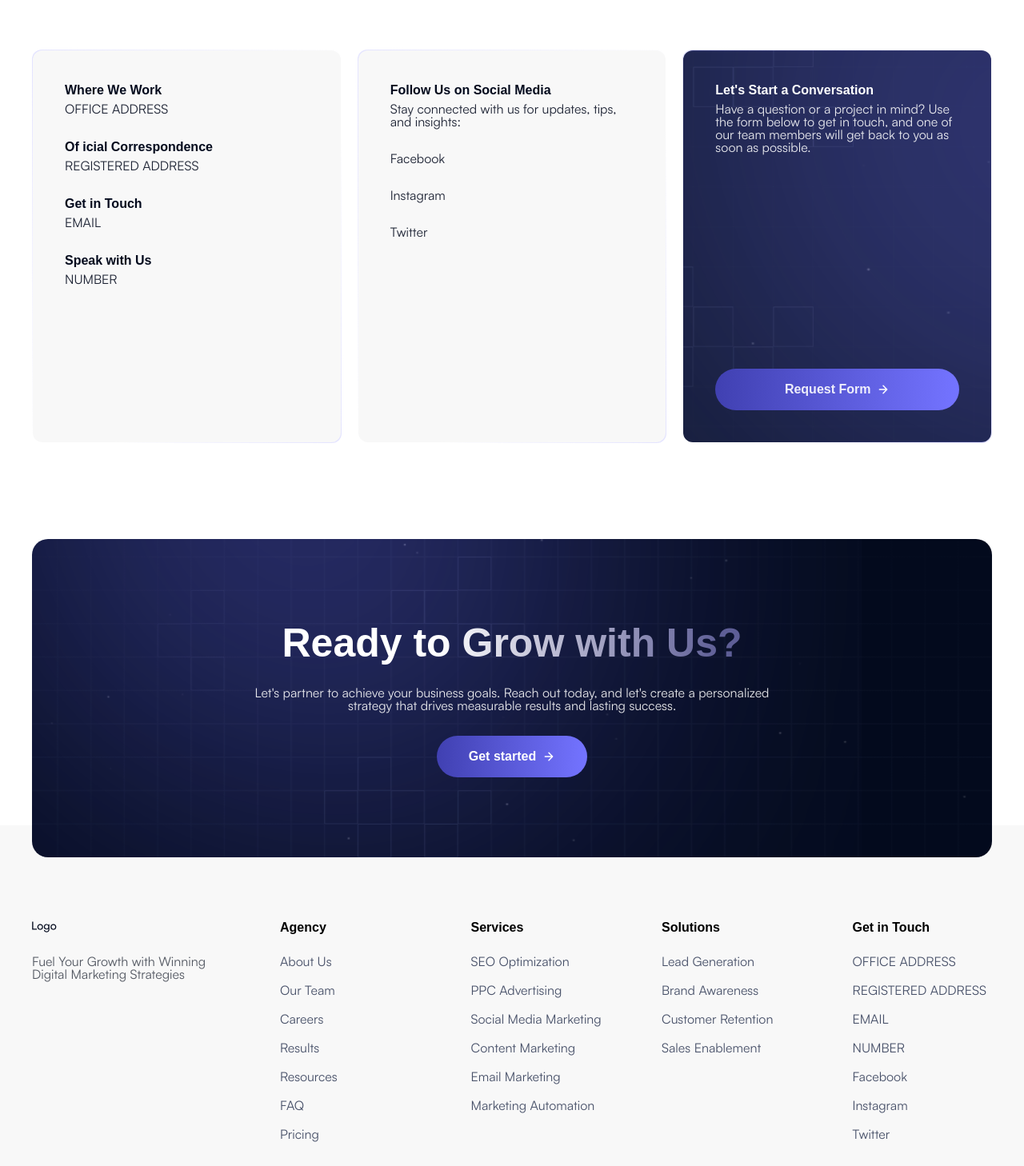
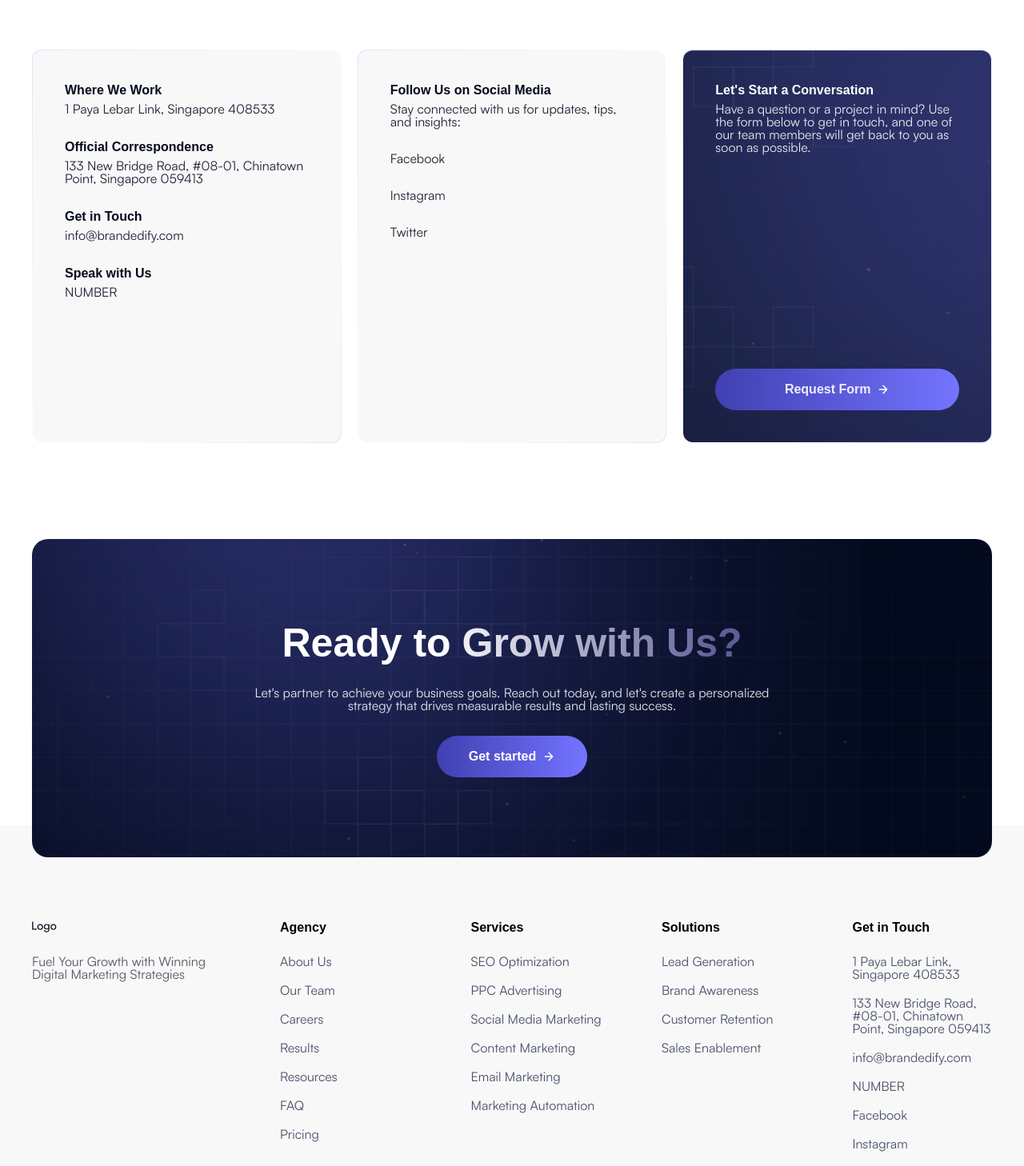
Before and after one commit to splashbit-projects/brandedify, a Next.js app: page /contact in a window 1280 px wide. Shown: the part 346-1804 px from the top of the page at 80% size. Built offline with nearby package versions, Linux system fonts and the light colour scheme.

Commit message:
added addreses

```diff
--- a/src/app/contact/_components/ContactRow.jsx
+++ b/src/app/contact/_components/ContactRow.jsx
@@ -18,15 +18,15 @@ const ContactRow = () => {
             <div className="inner">
               <div>
                 <h3>Where We Work</h3>
-                <Link href="#">OFFICE ADDRESS</Link>
+                <Link href="#">1 Paya Lebar Link, Singapore 408533</Link>
               </div>
               <div>
-                <h3>Of icial Correspondence</h3>
-                <Link href="#">REGISTERED ADDRESS</Link>
+                <h3>Official Correspondence</h3>
+                <Link href="#">133 New Bridge Road, #08-01, Chinatown Point, Singapore 059413</Link>
               </div>
               <div>
                 <h3>Get in Touch</h3>
-                <Link href="#">EMAIL</Link>
+                <Link href=":mailto:info@brandedify.com">info@brandedify.com</Link>
               </div>
               <div>
                 <h3>Speak with Us</h3>
--- a/src/components/Footer.jsx
+++ b/src/components/Footer.jsx
@@ -53,9 +53,9 @@ const Footer = () => {
             <div className="col">
               <h3>Get in Touch</h3>
               <nav>
-                <Link href="#">OFFICE ADDRESS</Link>
-                <Link href="#">REGISTERED ADDRESS</Link>
-                <Link href="#">EMAIL</Link>
+                <Link href="#">1 Paya Lebar Link, Singapore 408533</Link>
+                <Link href="#">133 New Bridge Road, #08-01, Chinatown Point, Singapore 059413</Link>
+                <Link href=":mailto:info@brandedify.com">info@brandedify.com</Link>
                 <Link href="#">NUMBER</Link>
                 <Link href="#">Facebook</Link>
                 <Link href="#">Instagram</Link>
```
